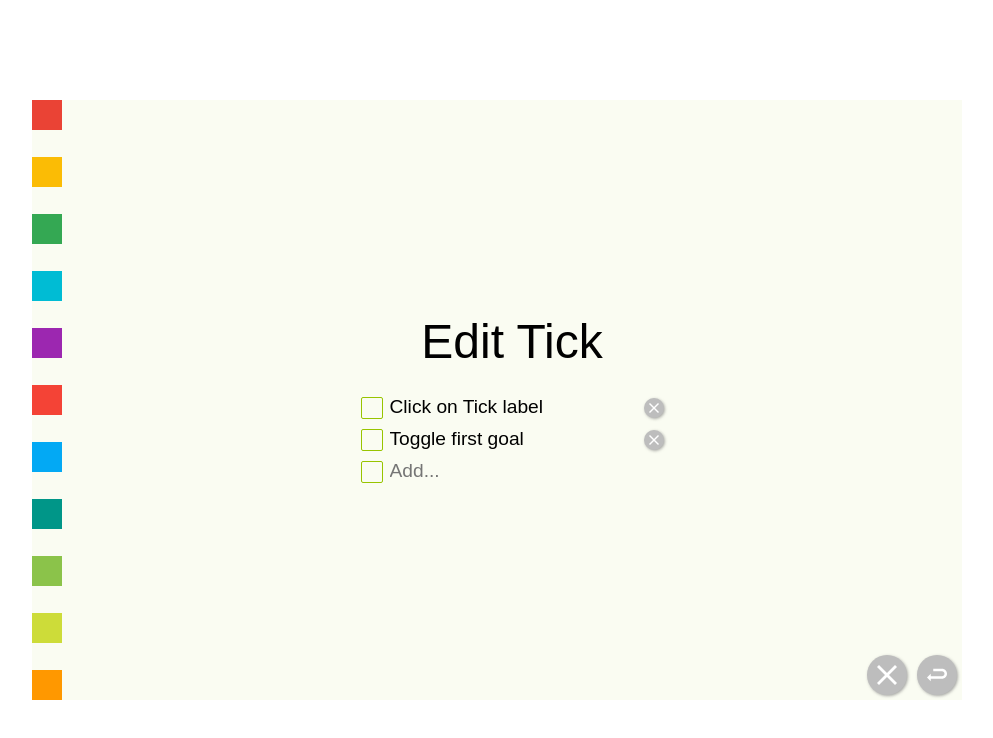
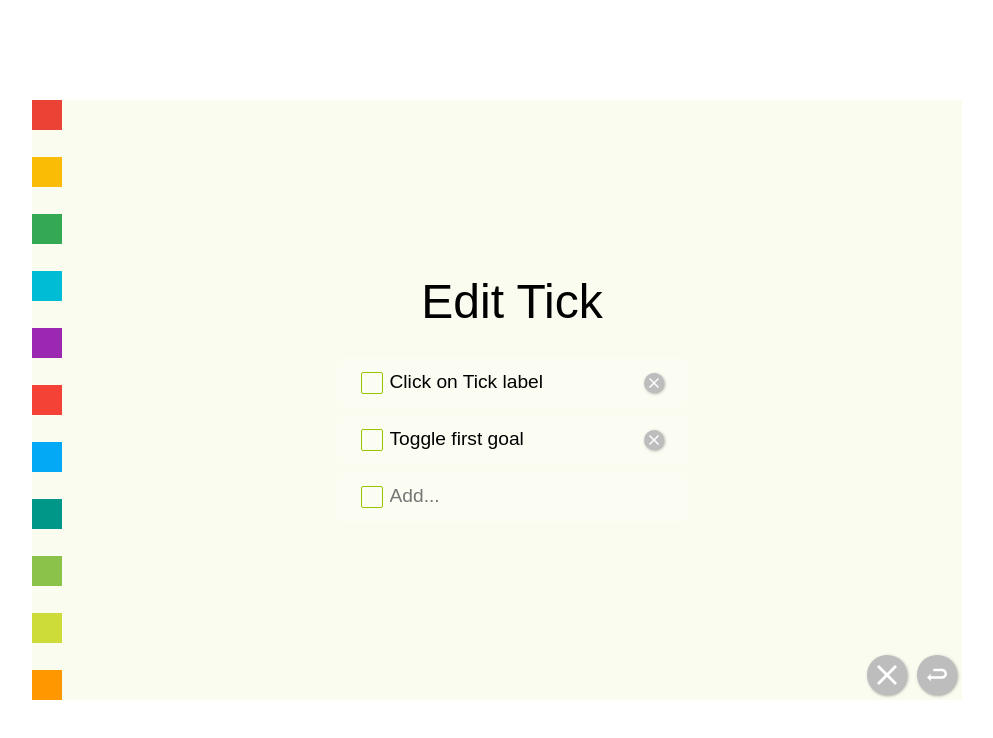
Before and after one commit to zimingit/Tick, a Vue app: page /Tick/1584390592000 in a window 1280 px wide. Shown: the top 738 px of the page, without its empty margins (143-1136 px from the left). Built offline with nearby package versions, Linux system fonts and the light colour scheme.

Commit message:
FEAT v-body directive & Modal component & confirmation

```diff
--- /dev/null
+++ b/src/classes/Confirm.js
@@ -0,0 +1,9 @@
+'use strict'
+export default class Confirm {
+  constructor (data) {
+    this.label = (data || {}).label || 'Default label'
+    this.text = (data || {}).text || 'Default description'
+    this.ok = (data || {}).ok || function () {}
+    this.cancel = (data || {}).cancel || function () {}
+  }
+}
--- /dev/null
+++ b/src/components/Modal.vue
@@ -0,0 +1,103 @@
+<template>
+  <transition name="fade" appear>
+    <div class="backdrop" v-body @click="$emit('close')">
+      <div class="modal">
+        <div v-for="el in modalCompositionComputed" :key="el.name" :class="el.className">
+          <slot :name="el.slotName"/>
+        </div>
+      </div>
+    </div>
+  </transition>
+</template>
+
+<script>
+import vBody from '@/directives/vBody.js'
+
+const modalCompositionDefault = [
+  {
+    name: 'header',
+    get className () { return `modal_${this.name}` },
+    get slotName () { return this.name }
+  },
+  {
+    name: 'body',
+    get className () { return `modal_${this.name}` },
+    get slotName () { return this.name }
+  },
+  {
+    name: 'footer',
+    get className () { return `modal_${this.name}` },
+    get slotName () { return this.name }
+  }
+]
+
+export default {
+  name: 'Modal',
+  data () {
+    return {
+      modalComposition: modalCompositionDefault
+    }
+  },
+  computed: {
+    modalCompositionComputed () {
+      return this.modalComposition.filter(mdl => mdl.name in this.$slots)
+    }
+  },
+  directives: {
+    'v-body': vBody
+  }
+}
+</script>
+
+<style scoped lang="stylus">
+.backdrop
+  position fixed
+  padding 0 10px
+  width calc(100% - 20px)
+  height 100%
+  display flex
+  background-color #00000066
+
+.modal
+  margin auto
+  display flex
+  flex-direction column
+  flex-basis 600px
+  max-width 100%
+  min-width 30%
+  max-height 100%
+  min-height 10%
+  border-radius 5px
+  background-color #f5f5f5
+  overflow hidden
+  .modal
+    &_header
+      padding 10px
+      display flex
+      max-height 30%
+      background-color #eeeeee
+      margin-bottom 10px
+    &_body
+      padding 10px
+      display flex
+      flex-direction column
+      flex 1
+    &_footer
+      padding 10px
+      display flex
+      max-height 30%
+      justify-content flex-end
+
+// Анимация появления модала
+.fade-enter-active, .fade-leave-active
+  transition opacity .5s ease
+
+.fade-enter, .fade-leave-to
+  opacity 0
+
+// @media (orientation: portrait)
+</style>
+<style lang="stylus">
+.modal_footer .btn
+  margin-left 5px
+</style>
--- a/src/components/TickCard.vue
+++ b/src/components/TickCard.vue
@@ -18,7 +18,7 @@ export default {
   computed: {
     styleComputed () {
       const gray = '#9e9e9e'
-      return { 'background-color': `${this.tick.color || gray}0d` }
+      return { 'background-color': `${this.tick.color || gray}10` }
     },
     linkComputed () {
       return `/Tick/${this.tick.id}`
--- a/src/components/TodoList.vue
+++ b/src/components/TodoList.vue
@@ -1,8 +1,8 @@
 <template>
   <transition-group name="item-list" tag="ul">
     <li v-for="item in items" :key="item.key" :class="{'done': item.checked}">
-      <checkbox v-model.lazy="item.checked" :disabled="!editable"/>
         <template v-if="editable">
+          <checkbox v-model.lazy="item.checked"/>
           <input v-model="item.description"/>
           <btn class="btn_todo_remove" icon="close" size="small" @click="remove(item)" title="Удалить"/>
         </template>
@@ -67,6 +67,11 @@ ul
     align-items center
     max-width 100%
     text-overflow ellipsis
+    cursor default
+    margin 5px
+    padding 10px 20px
+    border-radius 10px
+    background-color #ffffff42
     &.done
       text-decoration line-through
     input
--- /dev/null
+++ b/src/directives/vBody.js
@@ -0,0 +1,15 @@
+import Vue from 'vue'
+export default Vue.directive('body', {
+  // отображает элемент внутри body
+  // v-body
+  inserted (el) {
+    el.style.zIndex = '99'
+    const container = document.body
+    container.appendChild(el)
+  },
+  unbind (el) {
+    setTimeout(() => {
+      el.remove()
+    }, 300)
+  }
+})
--- a/src/views/Tick.vue
+++ b/src/views/Tick.vue
@@ -14,19 +14,29 @@
       <!-- Элементы управления -->
       <div class="controls">
         <btn v-if="changed" icon="confirm" @click="save()" title="Сохранить"/>
-        <btn icon="close" @click="remove()" title="Удалить"/>
+        <btn v-if="!newTickComputed" icon="close" @click="remove()" title="Удалить"/>
         <btn icon="undo" @click="cancel()" :title="undoTitleComputed"/>
       </div>
     </div>
+    <Modal v-if="confirm" @close="clearConfirm">
+      <h2 slot="header">{{confirm.label}}</h2>
+      <p slot="body">{{confirm.text}}</p>
+      <template slot="footer">
+        <btn icon="confirm" @click="confirm.ok" title="Подтвердить"/>
+        <btn icon="undo" @click="confirm.cancel" title="Отменить"/>
+      </template>
+    </Modal>
   </div>
 </template>
 
 <script>
 import Tick from '../classes/Tick.js'
+import Confirm from '../classes/Confirm.js'
 import TodoList from '../components/TodoList.vue'
 import radio from '../components/UI/radio.vue'
 import color from '../components/UI/color.vue'
 import btn from '../components/UI/btn.vue'
+import Modal from '../components/Modal.vue'
 
 const colors = ['#ea4335', '#fbbc05', '#34a853', '#00bcd4', '#9c27b0', '#f44336', '#03a9f4', '#009688', '#8bc34a', '#cddc39', '#ff9800']
 
@@ -40,6 +50,7 @@ export default {
   },
   data () {
     return {
+      confirm: null,
       changed: false,
       color: '',
       colors: colors,
@@ -58,13 +69,27 @@ export default {
 
   },
   methods: {
+    clearConfirm () {
+      this.confirm = null
+    },
+    createConfirm (data) {
+      this.confirm = new Confirm(data)
+    },
     save () {
       this.$ls.set(this.tick)
       this.cancel()
     },
     remove () {
-      this.$ls.remove(this.tick)
-      this.cancel()
+      const del = () => {
+        this.$ls.remove(this.tick)
+        this.cancel()
+      }
+      this.createConfirm({
+        label: 'WARNING',
+        text: `"${this.tick.label}" будет удален. Вы уверены?`,
+        ok: del,
+        cancel: this.clearConfirm
+      })
     },
     addTodo (data) {
       this.tick.todoList.push(data)
@@ -79,17 +104,21 @@ export default {
   computed: {
     styleComputed () {
       const gray = '#9e9e9e'
-      return { 'background-color': `${this.tick.color || gray}0d` }
+      return { 'background-color': `${this.tick.color || gray}10` }
     },
     undoTitleComputed () {
       return this.changed ? 'Отменить' : 'Вернуться'
+    },
+    newTickComputed () {
+      return [0, '0'].includes(this.id)
     }
   },
   components: {
     TodoList,
     radio,
     color,
-    btn
+    btn,
+    Modal
   }
 }
 </script>
```
